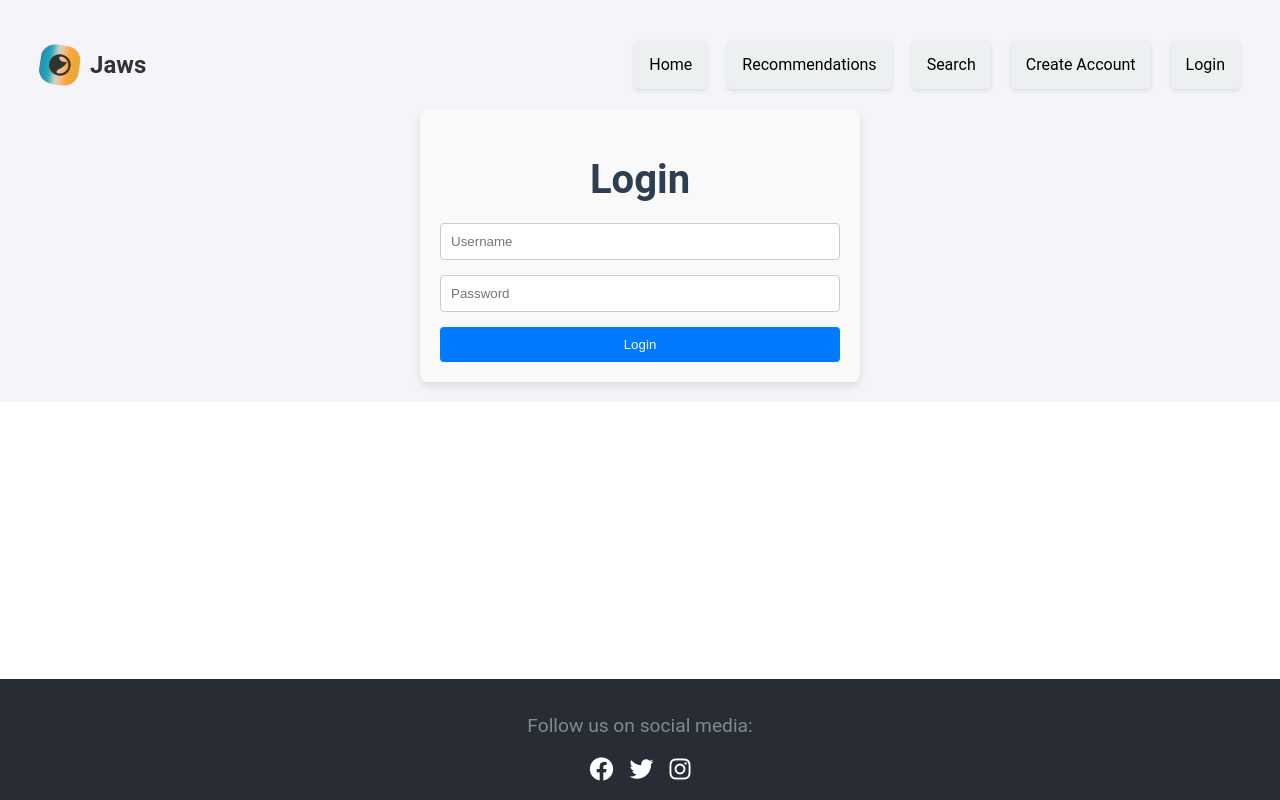
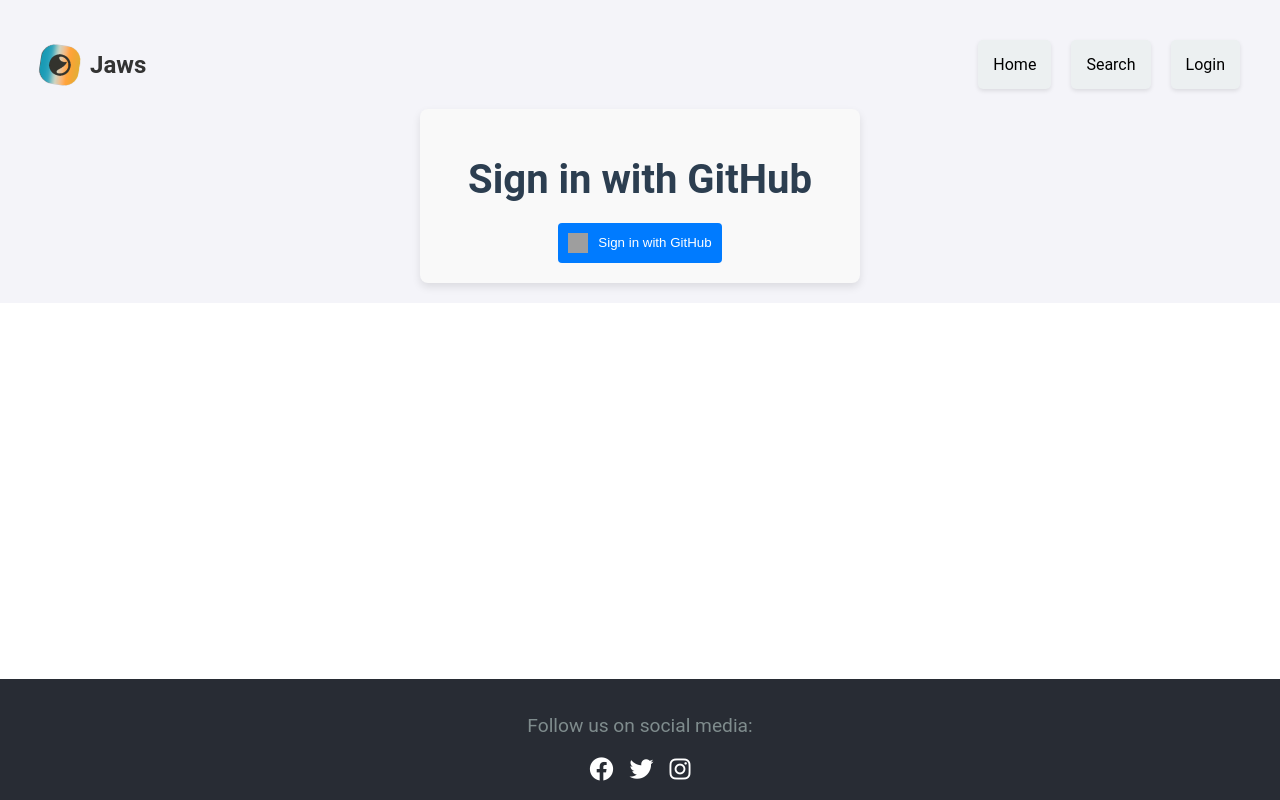
Before and after one commit to whit-colm/itsc-4155-project, a React (Create React App) app in the folder website/: page /login in a window 1280 px wide. Built offline with nearby package versions, Linux system fonts and the light colour scheme; grey boxes are pictures that could not be loaded.

Commit message:
fix: login

```diff
--- a/website/src/App.js
+++ b/website/src/App.js
@@ -1,9 +1,7 @@
-import React, { useState } from 'react';
+import React, { useState, useEffect } from 'react';
 import { BrowserRouter as Router, Routes, Route, Link } from 'react-router-dom';
 import Home from './pages/Home';
-import Recommendations from './pages/Recommendations';
 import Search from './pages/Search';
-import CreateAccount from './pages/CreateAccount';
 import Login from './pages/Login';
 import Profile from './pages/Profile';
 import CreateBook from './pages/CreateBook';
@@ -13,7 +11,36 @@
 import logo from './logo.png';
 
 function App() {
-  const [isLoggedIn, setIsLoggedIn] = useState(false);
+  const [jwt, setJwt] = useState(null);
+
+  useEffect(() => {
+    const fetchUserData = async () => {
+      const token = localStorage.getItem('jwt');
+      if (token) {
+        setJwt(token);
+        try {
+          const response = await fetch('/api/users/me', {
+            headers: {
+              Authorization: `Bearer ${token}`,
+            },
+          });
+          if (response.status === 401) {
+            localStorage.removeItem('jwt');
+            setJwt(null);
+          }
+        } catch (error) {
+          console.error('Error fetching user data:', error);
+        }
+      }
+    };
+
+    fetchUserData();
+  }, []);
+
+  const handleLogout = () => {
+    localStorage.removeItem('jwt');
+    setJwt(null);
+  };
 
   return (
     <div className="App">
@@ -29,29 +56,26 @@
                 <Link to="/">Home</Link>
               </li>
               <li>
-                <Link to="/recommendations">Recommendations</Link>
-              </li>
-              <li>
                 <Link to="/search">Search</Link>
               </li>
-              {!isLoggedIn && (
-                <li>
-                  <Link to="/create-account">Create Account</Link>
-                </li>
-              )}
-              {!isLoggedIn && (
+              {!jwt && (
                 <li>
                   <Link to="/login">Login</Link>
                 </li>
               )}
-              {isLoggedIn && (
+              {jwt && (
                 <li>
                   <Link to="/profile">Profile</Link>
                 </li>
               )}
-              {isLoggedIn && (
+              {jwt && (
                 <li>
                   <Link to="/create-book">Create Book</Link>
+                </li>
+              )}
+              {jwt && (
+                <li>
+                  <button onClick={handleLogout}>Logout</button>
                 </li>
               )}
             </ul>
@@ -59,11 +83,9 @@
         </header>
         <Routes>
           <Route path="/" element={<Home />} />
-          <Route path="/recommendations" element={<Recommendations />} />
           <Route path="/search" element={<Search />} />
-          <Route path="/create-account" element={<CreateAccount />} />
-          <Route path="/login" element={<Login setIsLoggedIn={setIsLoggedIn} />} />
-          <Route path="/profile" element={<Profile />} />
+          <Route path="/login" element={<Login />} />
+          <Route path="/profile" element={<Profile jwt={jwt} />} />
           <Route path="/create-book" element={<CreateBook />} />
           <Route path="/books/:uuid" element={<BookDetails />} />
         </Routes>
--- a/website/src/pages/CreateAccount.js
+++ /dev/null
@@ -1,54 +0,0 @@
-import React, { useState } from 'react';
-import '../styles/CreateAccount.css';
-
-function CreateAccount() {
-  const [name, setName] = useState('');
-  const [username, setUsername] = useState('');
-  const [password, setPassword] = useState('');
-  const [email, setEmail] = useState('');
-
-  const handleSubmit = async (e) => {
-    e.preventDefault();
-    // Implement account creation logic here
-    console.log('Account created:', { name, username, email, password });
-  };
-
-  return (
-    <div className="create-account-container">
-      <h1>Create Account</h1>
-      <form onSubmit={handleSubmit}>
-        <input
-          type="text"
-          value={name}
-          onChange={(e) => setName(e.target.value)}
-          placeholder="Name"
-          required
-        />
-        <input
-          type="text"
-          value={username}
-          onChange={(e) => setUsername(e.target.value)}
-          placeholder="Username"
-          required
-        />
-        <input
-          type="email"
-          value={email}
-          onChange={(e) => setEmail(e.target.value)}
-          placeholder="Email"
-          required
-        />
-        <input
-          type="password"
-          value={password}
-          onChange={(e) => setPassword(e.target.value)}
-          placeholder="Password"
-          required
-        />
-        <button type="submit">Create Account</button>
-      </form>
-    </div>
-  );
-}
-
-export default CreateAccount;
--- a/website/src/pages/Login.js
+++ b/website/src/pages/Login.js
@@ -1,37 +1,22 @@
-import React, { useState } from 'react';
+import React from 'react';
 import '../styles/Login.css';
 
-function Login({ setIsLoggedIn }) {
-  const [username, setUsername] = useState('');
-  const [password, setPassword] = useState('');
-
-  const handleSubmit = async (e) => {
-    e.preventDefault();
-    // Implement login logic here
-    console.log('Logged in:', { username, password });
-    setIsLoggedIn(true);
+function Login() {
+  const handleGitHubLogin = () => {
+    window.location.href = '/api/auth/github/login';
   };
 
   return (
     <div className="login-container">
-      <h1>Login</h1>
-      <form onSubmit={handleSubmit}>
-        <input
-          type="text"
-          value={username}
-          onChange={(e) => setUsername(e.target.value)}
-          placeholder="Username"
-          required
+      <h1>Sign in with GitHub</h1>
+      <button onClick={handleGitHubLogin} className="github-login-button">
+        <img
+          src="https://github.githubassets.com/images/modules/logos_page/GitHub-Mark.png"
+          alt="GitHub Octocat"
+          className="github-logo"
         />
-        <input
-          type="password"
-          value={password}
-          onChange={(e) => setPassword(e.target.value)}
-          placeholder="Password"
-          required
-        />
-        <button type="submit">Login</button>
-      </form>
+        Sign in with GitHub
+      </button>
     </div>
   );
 }
--- a/website/src/pages/Profile.js
+++ b/website/src/pages/Profile.js
@@ -1,7 +1,7 @@
 import React, { useState, useEffect } from 'react';
 import '../styles/Profile.css';
 
-function Profile() {
+function Profile({ jwt }) {
   const [name, setName] = useState('');
   const [username, setUsername] = useState('');
   const [email, setEmail] = useState('');
@@ -9,11 +9,13 @@
   const [isEditing, setIsEditing] = useState(false);
 
   useEffect(() => {
-    // Fetch user data after login
     const fetchUserData = async () => {
       try {
-        // Replace with actual API call
-        const response = await fetch('/api/user'); // Example endpoint
+        const response = await fetch('/api/users/me', {
+          headers: {
+            Authorization: `Bearer ${jwt}`,
+          },
+        });
         const userData = await response.json();
         setName(userData.name);
         setUsername(userData.username);
@@ -24,8 +26,10 @@
       }
     };
 
-    fetchUserData();
-  }, []);
+    if (jwt) {
+      fetchUserData();
+    }
+  }, [jwt]);
 
   const handleSubmit = async (e) => {
     e.preventDefault();
--- a/website/src/pages/Recommendations.js
+++ /dev/null
@@ -1,27 +0,0 @@
-import React from 'react';
-import '../styles/Recommendations.css'; // Adjusted import path
-
-function Recommendations() {
-  return (
-    <div>
-      <h1>Book Recommendations</h1>
-      <p>Here are some books you might like:</p>
-      <ul className="recommendations-list">
-        <li>
-          <img src={`${process.env.PUBLIC_URL}/1984.png`} alt="1984" className="book-image" />
-          <p>1984</p>
-        </li>
-        <li>
-          <img src={`${process.env.PUBLIC_URL}/tkam.png`} alt="To Kill a Mockingbird" className="book-image" />
-          <p>To Kill a Mockingbird</p>
-        </li>
-        <li>
-          <img src={`${process.env.PUBLIC_URL}/lotr.png`} alt="The Lord of the Rings" className="book-image" />
-          <p>The Lord of the Rings</p>
-        </li>
-      </ul>
-    </div>
-  );
-}
-
-export default Recommendations;
--- a/website/src/styles/CreateAccount.css
+++ /dev/null
@@ -1,38 +0,0 @@
-.create-account-container {
-  max-width: 400px;
-  margin: 0 auto;
-  padding: 20px;
-  background-color: #f9f9f9;
-  border-radius: 8px;
-  box-shadow: 0 4px 8px rgba(0, 0, 0, 0.1);
-}
-
-.create-account-container h1 {
-  text-align: center;
-  margin-bottom: 20px;
-}
-
-.create-account-container form {
-  display: flex;
-  flex-direction: column;
-}
-
-.create-account-container input {
-  margin-bottom: 15px;
-  padding: 10px;
-  border: 1px solid #ccc;
-  border-radius: 4px;
-}
-
-.create-account-container button {
-  padding: 10px;
-  background-color: #007bff;
-  color: white;
-  border: none;
-  border-radius: 4px;
-  cursor: pointer;
-}
-
-.create-account-container button:hover {
-  background-color: #0056b3;
-}
--- a/website/src/styles/Login.css
+++ b/website/src/styles/Login.css
@@ -36,3 +36,26 @@
 .login-container button:hover {
   background-color: #0056b3;
 }
+
+.github-login-button {
+  display: flex;
+  align-items: center;
+  justify-content: center;
+  padding: 10px;
+  background-color: #24292e;
+  color: white;
+  border: none;
+  border-radius: 4px;
+  cursor: pointer;
+  margin: 0 auto; /* Center the button */
+}
+
+.github-login-button img.github-logo {
+  width: 20px;
+  height: 20px;
+  margin-right: 10px;
+}
+
+.github-login-button:hover {
+  background-color: #444d56;
+}
--- a/website/src/styles/Recommendations.css
+++ /dev/null
@@ -1,31 +0,0 @@
-.recommendations-list {
-    list-style-type: none;
-    padding: 0;
-    display: flex;
-    flex-wrap: wrap; /* Allow items to wrap to the next line */
-    justify-content: center;
-    gap: 20px; /* Space between items */
-  }
-
-  .recommendations-list li {
-    display: flex;
-    flex-direction: column;
-    align-items: center;
-    background-color: #ecf0f1;
-    padding: 15px;
-    border-radius: 10px;
-    box-shadow: 0 4px 8px rgba(0, 0, 0, 0.1);
-    transition: transform 0.3s ease, box-shadow 0.3s ease;
-  }
-
-  .recommendations-list li:hover {
-    transform: scale(1.05);
-    box-shadow: 0 8px 16px rgba(0, 0, 0, 0.2);
-  }
-
-  .book-image {
-    width: 150px; /* Set a fixed width for the book images */
-    height: auto;
-    border-radius: 5px;
-    margin-bottom: 10px;
-  }
```
Also changed, not shown: 1 other file (tests, documents, lock files or other folders).
